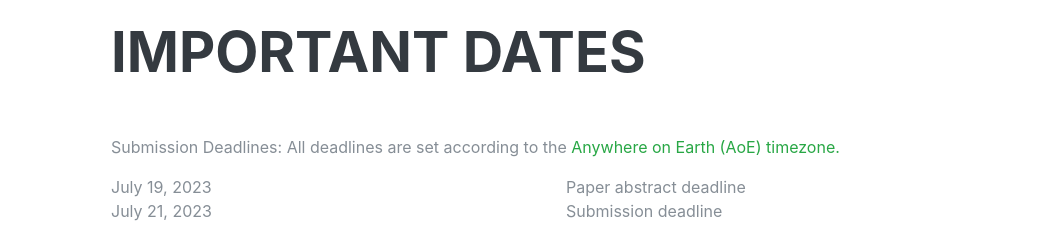
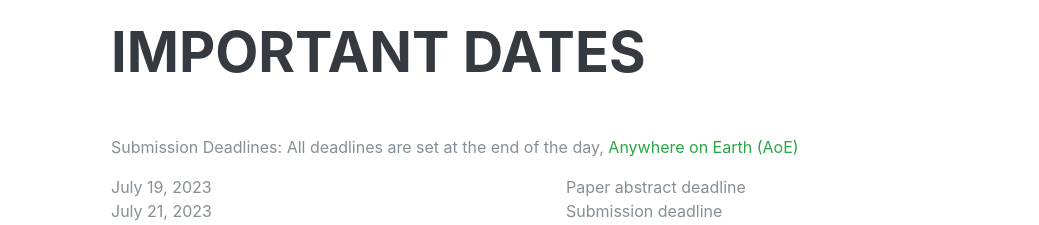
Before and after one commit to genea-workshop/2023, a website: page workshop/index.html in a window 1280 px wide. Shown: the part 1020-1245 px from the top of the page, without its empty margins (241-1280 px from the left). Drawn offline with Linux system fonts and the light colour scheme; a web font is replaced by a local one.

Commit message:
clarification on AoE

```diff
--- a/workshop/index.html
+++ b/workshop/index.html
@@ -134,7 +134,7 @@
     <section class="iva-section p-3 p-lg-5 d-flex align-items-center" id="important-dates">
       <div class="w-100">
         <h2 class="mb-5">Important dates </h2>
-        <p>Submission Deadlines: All deadlines are set according to the  <a href="https://en.wikipedia.org/wiki/Anywhere_on_Earth">Anywhere on Earth (AoE) timezone.</a></p>
+        <p>Submission Deadlines: All deadlines are set at the end of the day, <a href="https://en.wikipedia.org/wiki/Anywhere_on_Earth">Anywhere on Earth (AoE)</a></p>
         <div class="row">
           <div class="col">July 19, 2023</div>
           <div class="col">Paper abstract deadline</div>
```
